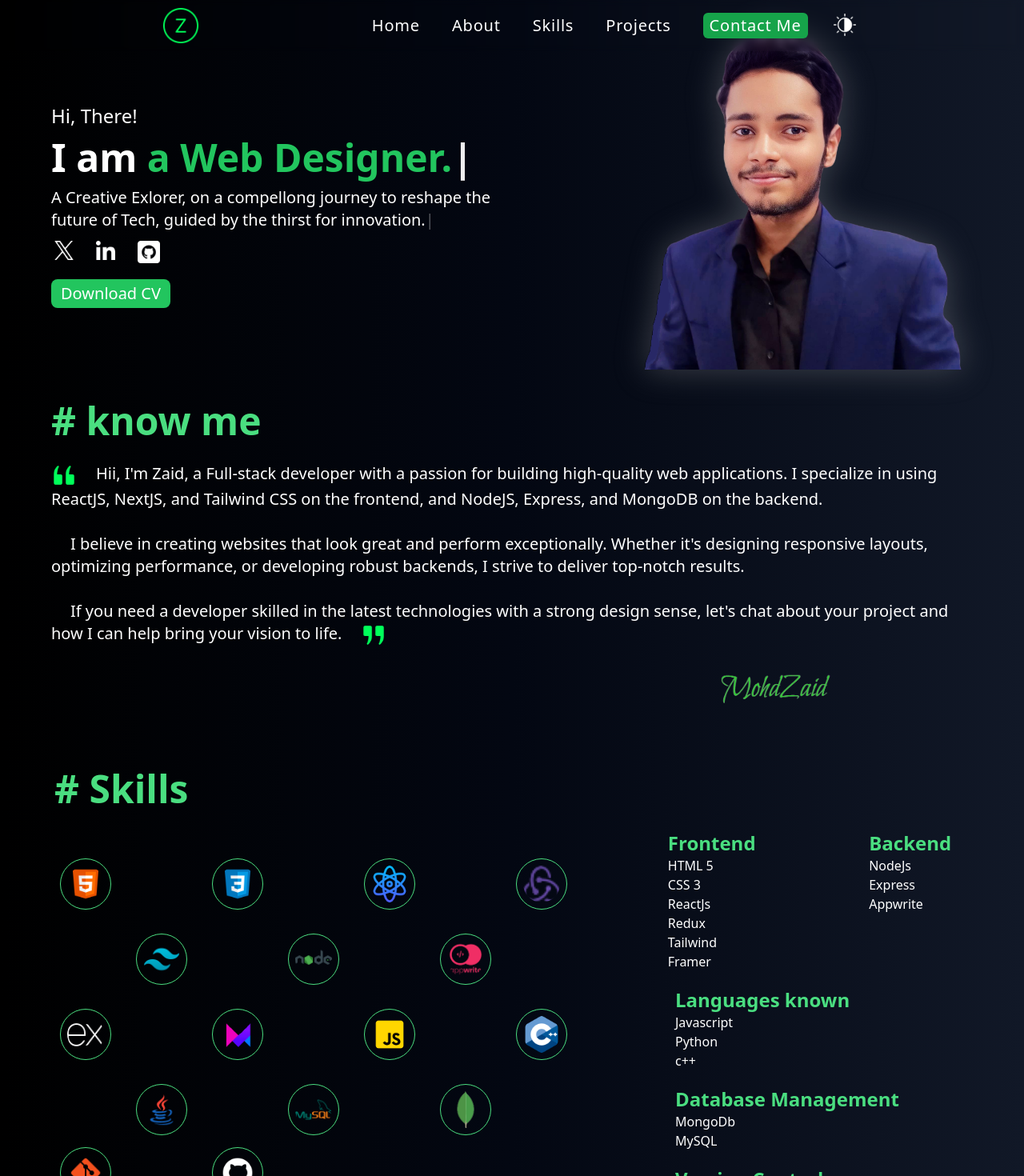
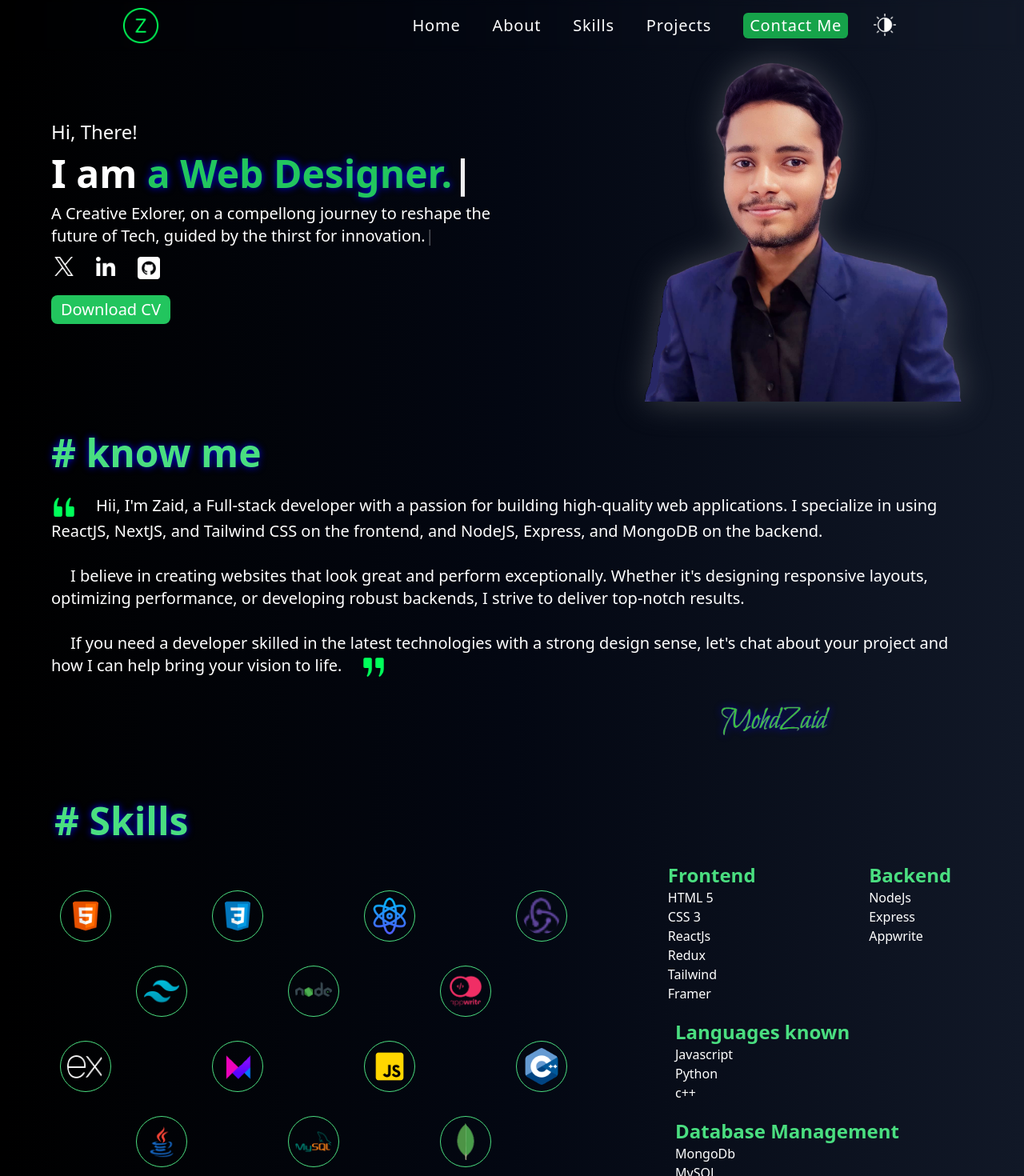
Before and after one commit to MohdZaid259/Portfolio, a React (Vite) app: page / in a window 1280 px wide. Shown: the top 1470 px of the page at 80% size. Built offline with nearby package versions, Linux system fonts and the light colour scheme.

Commit message:
fix navbar

```diff
--- a/src/components/About.jsx
+++ b/src/components/About.jsx
@@ -8,7 +8,7 @@ export default function About() {
   return (
     <section className='flex bg-radial-gradient py-10 h-auto gap-7 justify-center dark:bg-gradient-to-r dark:from-black dark:via-gray-950 dark:to-gray-900 dark:text-white text-black'>
       <div className='md:flex m-auto md:flex-col px-5 sm:pl-8 md:px-16 justify-center items-start '>
-        <h1 className='text-2xl md:text-3xl lg:text-5xl mb-7 font-bold text-pink-600 dark:text-green-400'># know me</h1>
+        <h1 className='text-2xl md:text-3xl lg:text-5xl mb-7 font-bold text-pink-600 dark:text-green-400 dark:drop-shadow-[0_0_5px_rgba(0,0,225,1)]'># know me</h1>
         <p className='w-full text-base sm:text-lg md:text-xl'>
           <img className='inline w-4 md:w-8 dark:invert-0 invert' src={qopen} alt=""/>
           <p className='inline ml-6'>Hii, I'm Zaid, a Full-stack developer with a passion for building high-quality web applications. I specialize in using ReactJS, NextJS, and Tailwind CSS on the frontend, and NodeJS, Express, and MongoDB on the backend.<br/><br/></p>
@@ -18,7 +18,7 @@ export default function About() {
           If you need a developer skilled in the latest technologies with a strong design sense, let's chat about your project and how I can help bring your vision to life.</p>
           <img className='inline w-4 md:w-8 dark:invert-0 invert' src={qclose} alt=""/>
         </p>
-        <img className='lg:ml-[52rem] m-auto w-24 sm:w-36 mt-7 dark:invert-0 invert' src={signatureop} alt=""/>
+        <img className='lg:ml-[52rem] m-auto w-24 sm:w-36 mt-7 dark:invert-0 invert dark:drop-shadow-[0_0_5px_rgba(0,0,225,1)]' src={signatureop} alt=""/>
       </div>
     </section>
   )
--- a/src/components/Contact.jsx
+++ b/src/components/Contact.jsx
@@ -25,7 +25,7 @@ function Contact() {
 
   return (
       <section  className='bg-radial-gradient dark:bg-gradient-to-r dark:from-black dark:via-gray-950 dark:to-gray-900 dark:text-white text-black w-full h-full px-10 py-10'>
-      <h1 className='-ml-4 md:px-10 text-2xl md:text-3xl  lg:text-5xl mb-7 font-bold text-pink-600 dark:text-green-400'># Contact Me</h1>
+      <h1 className='dark:drop-shadow-[0_0_5px_rgba(0,0,225,1)] -ml-4 md:px-10 text-2xl md:text-3xl  lg:text-5xl mb-7 font-bold text-pink-600 dark:text-green-400'># Contact Me</h1>
       <div className='md:flex justify-around items-center'>
       <div className='flex flex-col gap-1 md:gap-3 mt-10'>
         <h2 className='text-xl md:text-3xl font-bold '>Let's <span className='text-pink-600 dark:text-green-500'>Chat</span>.</h2>
--- a/src/components/Home.jsx
+++ b/src/components/Home.jsx
@@ -40,7 +40,7 @@ function Home() {
       <section className='h-full bg-radial-gradient dark:bg-gradient-to-r dark:from-black dark:via-gray-950 dark:to-gray-900 dark:text-white text-black w-full md:flex justify-center m-auto'>
       <div className='flex flex-1 flex-col justify-center pl-5 pt-10 sm:pl-10 md:pl-16'>
         <motion.h3 initial='hidden' whileInView='visible' variants={textVariants} transition={{duration:0.5}} className='pt-5 text-base sm:text-lg md:text-2xl'>Hi, There!</motion.h3>
-        <motion.h1 initial='hidden' whileInView='visible' variants={textVariants} transition={{duration:0.5,delay:0.5}} className='py-3 font-extrabold text-2xl sm:text-3xl md:text-5xl'>I am <span ref={element} className="dark:text-green-500 text-pink-600"></span></motion.h1>
+        <motion.h1 initial='hidden' whileInView='visible' variants={textVariants} transition={{duration:0.5,delay:0.5}} className='py-3 font-extrabold text-2xl sm:text-3xl md:text-5xl'>I am <span ref={element} className="dark:drop-shadow-[0_0_5px_rgba(0,0,225,1)] dark:text-green-500 text-pink-600"></span></motion.h1>
         <motion.p initial='hidden' whileInView='visible' variants={textVariants} transition={{duration:0.5,delay:1}} className='text-base pr-2 sm:text-lg md:text-xl w-full'><span ref={desc}></span></motion.p>
         <motion.div initial='hidden' whileInView='visible' variants={textVariants} transition={{duration:0.5,delay:1.5}} className="flex gap-5">
           <a href="https://x.com/zaidrazvi09" target='_blank'><img className='dark:invert w-7 md:w-8 my-2 hover:bg-pink-500 p-1 rounded' src={twitter} alt="" /></a>
@@ -49,8 +49,8 @@ function Home() {
         </motion.div>
         <motion.a href={resume_fullStack} download initial='hidden' whileInView='visible' variants={textVariants} transition={{duration:0.5,delay:2}} className='my-2 dark:bg-green-500 bg-pink-600 dark:hover:bg-green-600 hover:bg-pink-700 text-white rounded-lg w-fit px-3 py-1 text-base sm:text-lg md:text-xl'>Download CV</motion.a>
       </div>
-      <div className='flex flex-1  items-center m-auto'>
-        <motion.img initial={{opacity:0}} whileInView={{opacity:1}} transition={{duration:2}} className='md:pl-10 h-1/6 md:h-2/5 lg:h-3/4 w-auto drop-shadow-[0_0_20px_rgba(0,0,0,0.5)] dark:drop-shadow-[0_0_20px_rgba(225,225,225,0.25)]' src={hero} alt="" />
+      <div className='flex flex-1 items-center m-auto'>
+        <motion.img initial={{opacity:0}} whileInView={{opacity:1}} transition={{duration:2}} className='md:pl-10 md:mt-10 h-1/6 md:h-2/5 lg:h-3/4 w-auto drop-shadow-[0_0_20px_rgba(0,0,0,0.5)] dark:drop-shadow-[0_0_20px_rgba(225,225,225,0.25)]' src={hero} alt="" />
       </div>
     </section>
   )
--- a/src/components/Navbar.jsx
+++ b/src/components/Navbar.jsx
@@ -29,7 +29,7 @@ export default function Header() {
   ]
 
   return (
-      <section className="fixed top-0 w-full z-10 flex justify-evenly items-center py-2 backdrop-blur-sm tracking-normal md:tracking-wider">
+      <section className="fixed top-0 w-full z-10 flex justify-around items-center py-2 backdrop-blur-sm tracking-normal md:tracking-wider">
           <a href='/'>
             <motion.img initial={{opacity:0,scale:0}} animate={{opacity:1,scale:1}} transition={{duration:0.5}} className="w-8 sm:w-12 invert dark:invert-0" src={z} alt="" />
           </a>
@@ -45,7 +45,7 @@ export default function Header() {
               onClick={handleHam}
               className={`dark:bg-inherit dark:text-white sm:text-base w-auto rounded-lg sm:rounded-none p-5 sm:p-0 absolute sm:static top-16 right-2 ${
                 ham
-                  ? "opacity-100 translate-y-0 -translate-x-14 backdrop-blur-sm"
+                  ? "opacity-100 translate-y-0 backdrop-blur-sm"
                   : "opacity-0 sm:opacity-100 -translate-y-[140%] sm:translate-y-0"
               } flex flex-col sm:flex-row items-end sm:items-center gap-3 sm:gap-4 sm:text-lg transition-all duration-200 ease-in-out`}
             >
--- a/src/components/Project.jsx
+++ b/src/components/Project.jsx
@@ -85,7 +85,7 @@ function Project() {
 
   return (
     <section className='h-full px-2 bg-radial-gradient md:px-4 lg:px-10 py-10 dark:bg-gradient-to-r dark:from-black dark:via-gray-950 dark:to-gray-900 dark:text-white text-black'>
-      <h1 className='px-2 sm:pl-5 md:px-12 text-2xl md:text-3xl lg:text-5xl mb-7 font-bold text-pink-600 dark:text-green-400'># Projects</h1>
+      <h1 className='dark:drop-shadow-[0_0_5px_rgba(0,0,225,1)] px-2 sm:pl-5 md:px-12 text-2xl md:text-3xl lg:text-5xl mb-7 font-bold text-pink-600 dark:text-green-400'># Projects</h1>
       {projects.map((project, projectIndex) => {
         const mainImageIndex = mainImageIndices[projectIndex];
         const mainImage = project.images[mainImageIndex];
--- a/src/components/Skills.jsx
+++ b/src/components/Skills.jsx
@@ -57,7 +57,7 @@ function Skills() {
 
   return (
     <section className='h-full px-5 py-10 gap-5 bg-radial-gradient dark:bg-gradient-to-r dark:from-black dark:via-gray-950 dark:to-gray-900 dark:text-white text-black'>
-      <h1 className='px-2 sm:pl-5 md:px-12 text-2xl md:text-3xl  lg:text-5xl mb-7 font-bold text-pink-600 dark:text-green-400'># Skills</h1>
+      <h1 className='px-2 sm:pl-5 md:px-12 text-2xl md:text-3xl lg:text-5xl mb-7 font-bold text-pink-600 dark:text-green-400 dark:drop-shadow-[0_0_5px_rgba(0,0,225,1)]'># Skills</h1>
       <div className='flex flex-col md:flex-row '>
         <motion.div initial='hidden' whileInView='visible' variants={variants} id="shapeContainer" className="p-10 -mt-5 grid grid-cols-7 grid-rows-4 justify-items-center items-center w-full md:w-3/5">
               {gridCells.map((cellIndex) => {
--- a/tailwind.config.js
+++ b/tailwind.config.js
@@ -15,7 +15,7 @@ export default {
         '32rem': '32rem',
       },
       backgroundImage: {
-        'radial-gradient': 'radial-gradient(circle, #ffffff, #abf7b1)',
+        'radial-gradient': 'radial-gradient(circle, #ffffff, #cefad0)',
       }
     }
   },
```
